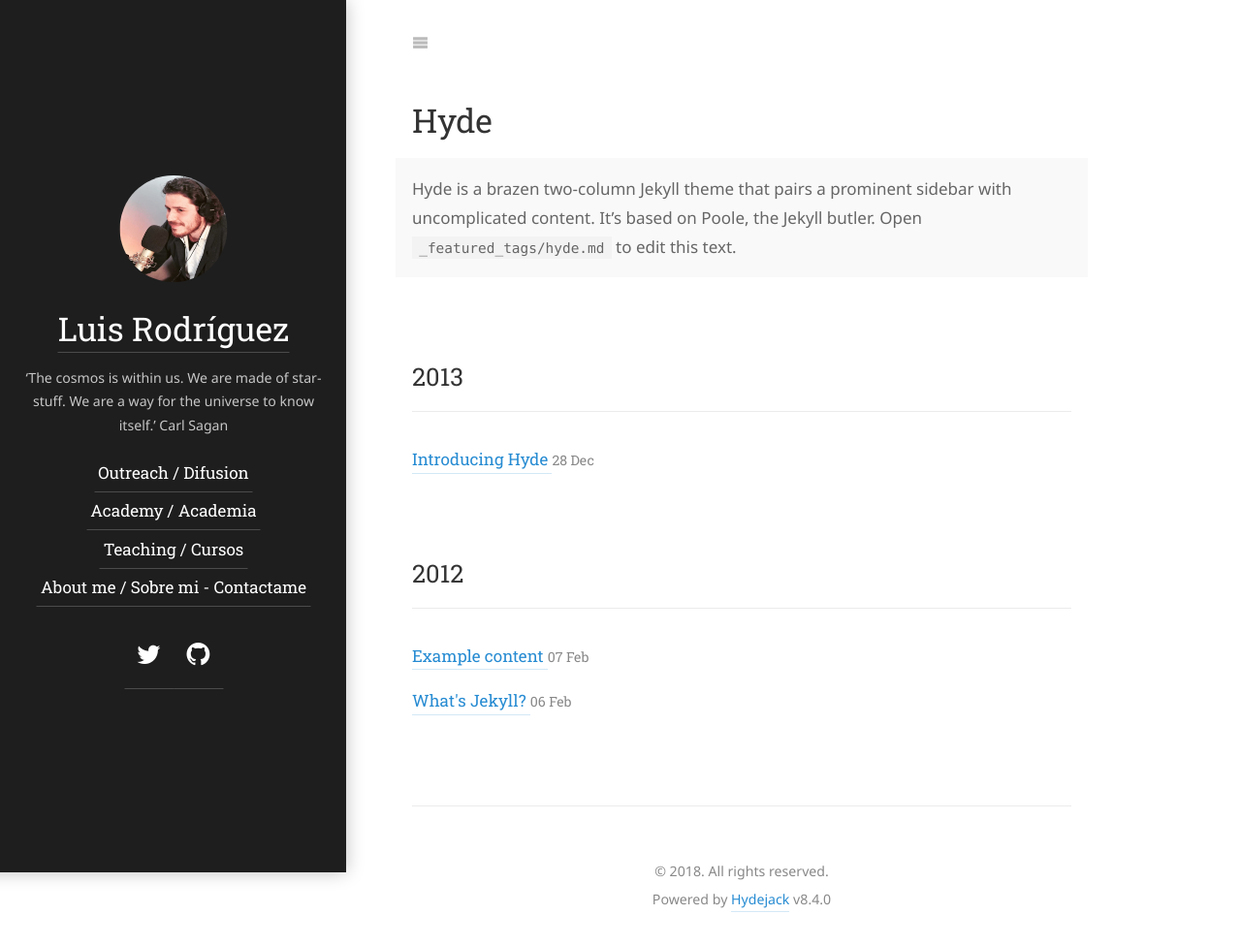
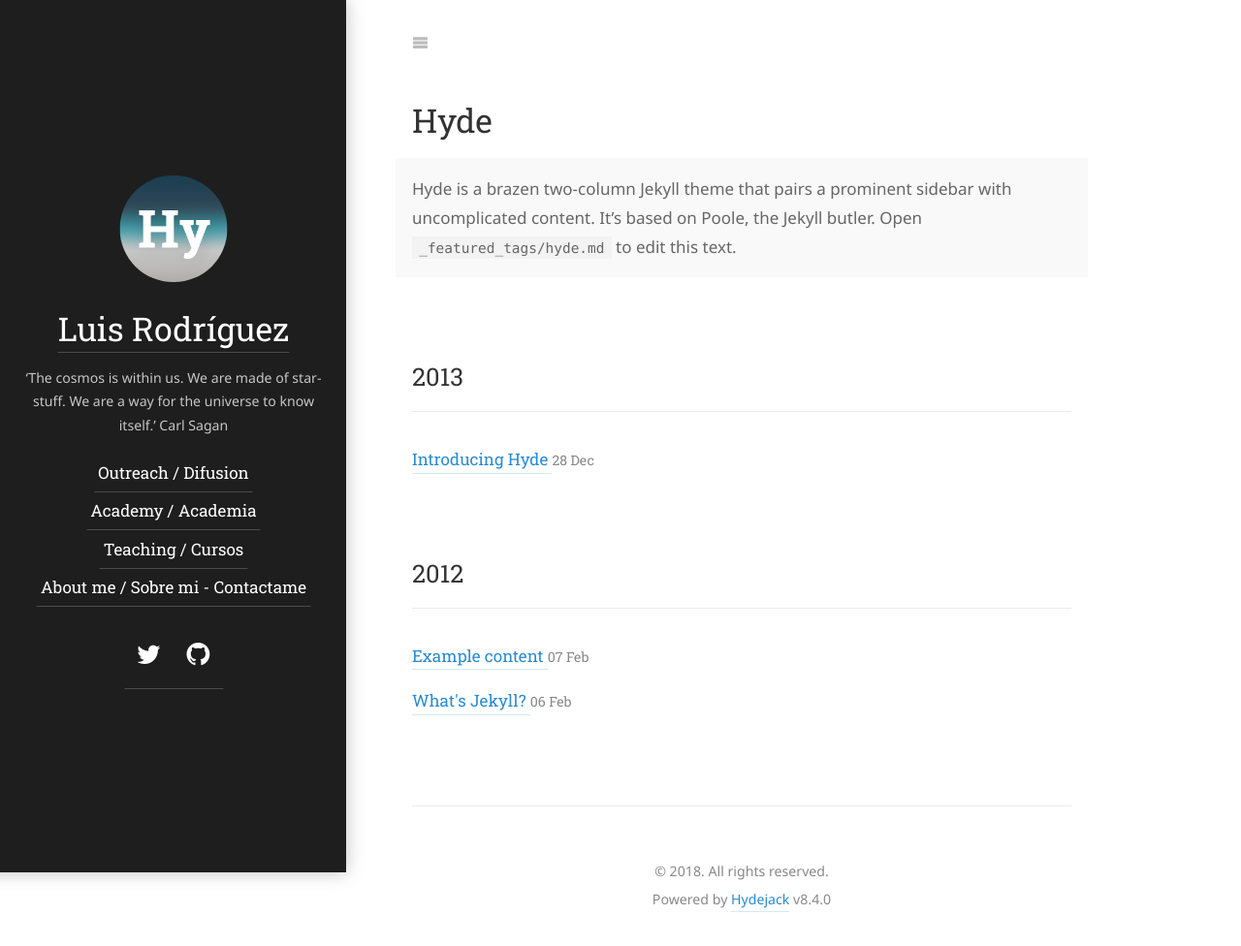
Before and after one commit to Lsrodrig/lsrodrig.github.io, a Jekyll site: the page built from _featured_categories/hyde.md, in a window 1280 px wide. Shown: the whole page at 97% size. Built offline with Jekyll 4.4.1, drawn with Linux system fonts in a browser that asks for light colours; some web fonts are replaced.

Commit message:
Revert "cambiodelogo"
This reverts commit 25518930dbd6c00f24a99fa54334ca8758a4bf36.

```diff
--- a/_config.yml
+++ b/_config.yml
@@ -35,7 +35,7 @@
 # A (square) logo for your site.
 # If provided, it will be shown at the top of the sidebar.
 # It also used by the `jekyll-seo-tag` plugin.
-logo:                  /assets/icons/1.jpg
+logo:                  /assets/icons/icon.png
 
 # This should be the same author as first entry in `_data/authors.yml`.
 author:
@@ -78,7 +78,7 @@
 # ========================================================================================
 
 # Sidebar image and theme color of the site.
-accent_image:          /assets/img/ns.jpg
+accent_image:          /assets/img/sidebar-bg.jpg
 accent_color:          rgb(79,177,186)
 
 # This is used for the `theme-color` meta tag,
```
Also changed, not shown: assets/icons/1.jpg (deleted), assets/img/ns.jpg (deleted).
